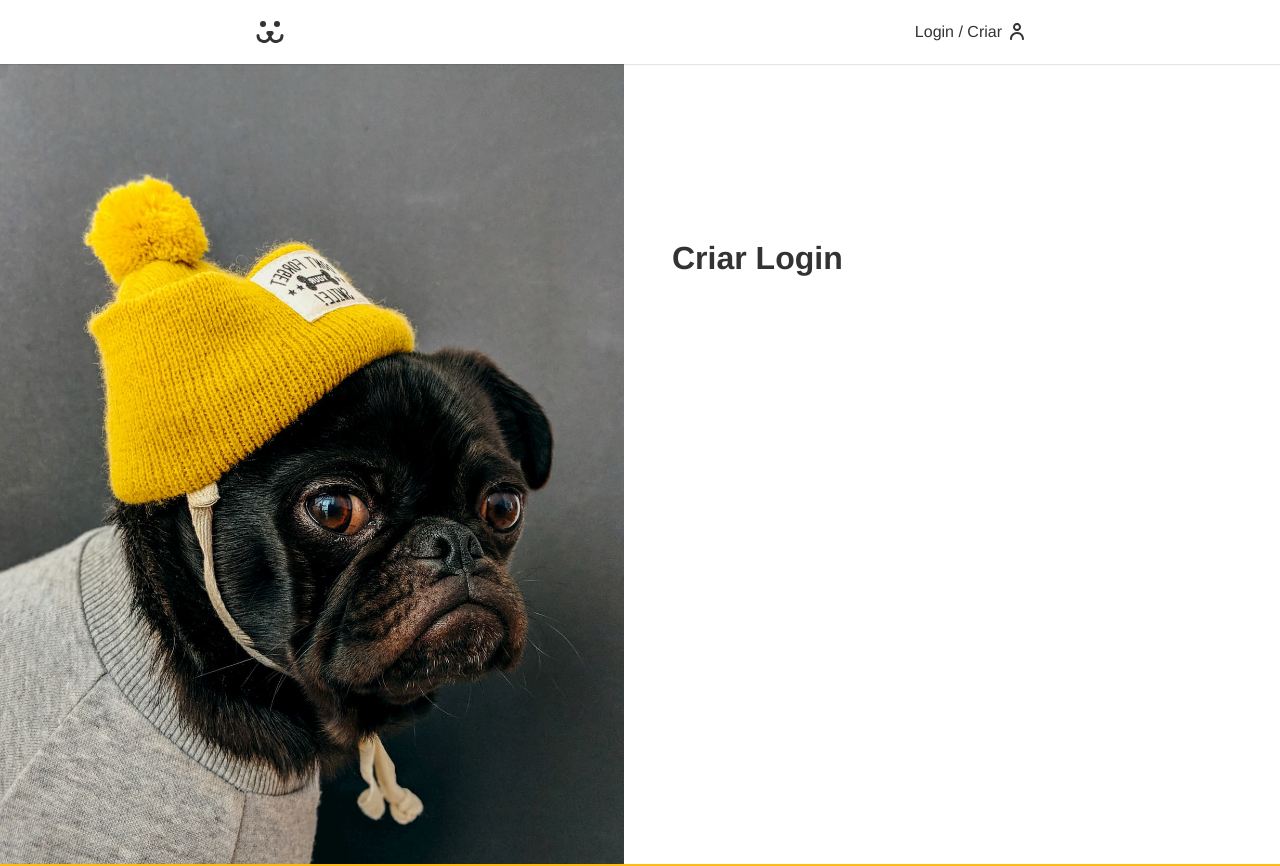
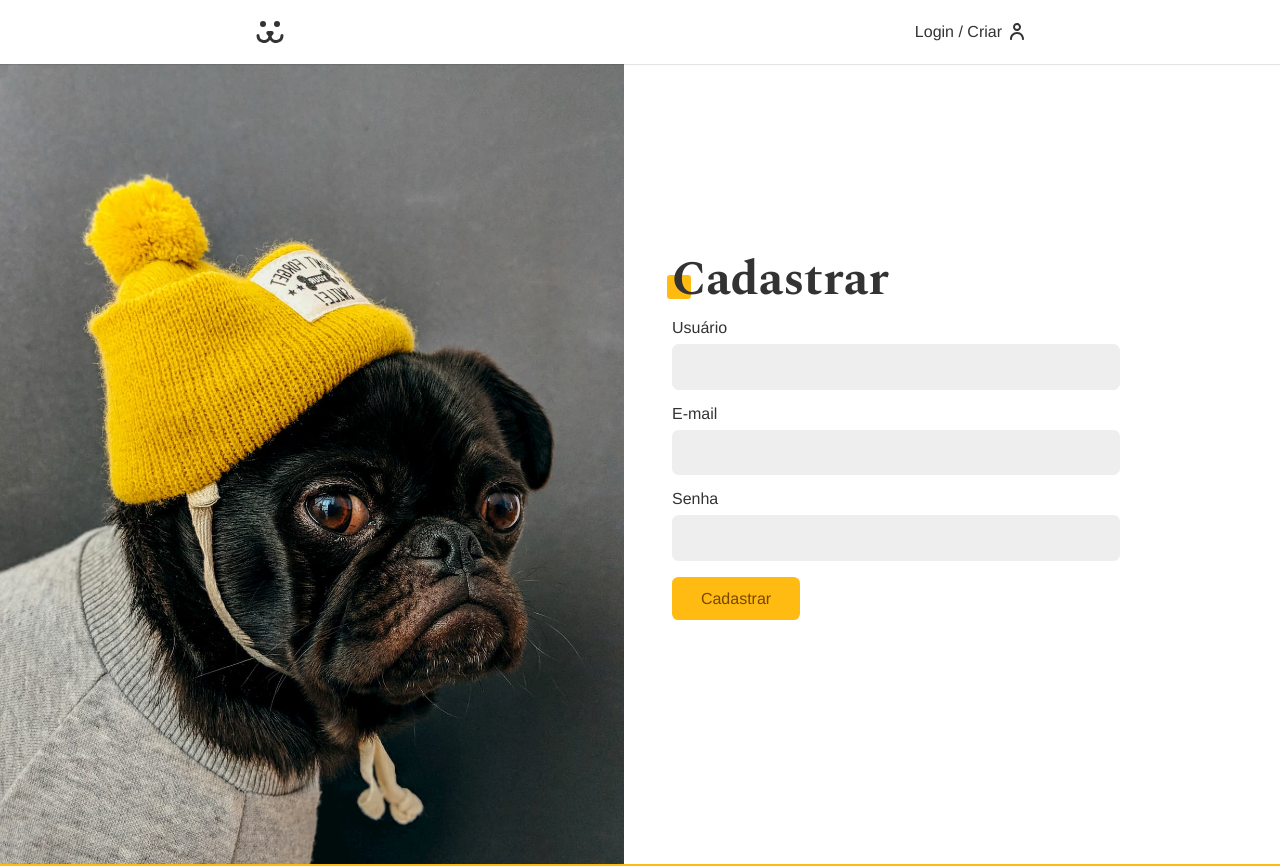
Before and after one commit to marcelodscosta/dogs-next, a Next.js app: page /login/create in a window 1280 px wide. Shown: the top 866 px of the page. Built offline with nearby package versions, Linux system fonts and the light colour scheme.

Commit message:
creating user

```diff
--- /dev/null
+++ b/src/actions/userPost.ts
@@ -0,0 +1,41 @@
+'use server'
+
+import { USER_POST } from "@/functions/api";
+import apiError from "@/functions/apiError";
+import loginAction from "./login";
+
+export default async function userPostAction(state: {}, formData: FormData){
+
+  const username = formData.get("username") as String || null;
+  const email = formData.get("email") as String || null;
+  const password = formData.get("password") as String || null;
+
+ console.log(formData);
+
+
+  try {
+    if(!username || !email || !password) throw new Error("Preencha dos dados");
+
+    if(password.length < 6) throw new Error("A Senha deve ter mais de 6 dígitos");
+
+    const { url } = USER_POST();
+    const response = await fetch(url, {
+      method: "POST",
+      body: formData,
+    });
+
+    if(!response.ok) throw new Error("E-mail ou usuário já cadastrado.");
+
+    const { ok } = await loginAction({ ok: true, error: '' }, formData);
+
+    if (!ok) throw new Error('Error ao logar.');
+
+    return { data: null, ok: true, error: ""};
+
+
+  } catch (error) {
+
+    return apiError(error)
+  }
+
+};
--- a/src/app/login/create/page.tsx
+++ b/src/app/login/create/page.tsx
@@ -1,5 +1,10 @@
+import LoginCreateForm from "@/components/LoginCreateForm";
+
 export default function CreateLogin() {
   return (
-    <h1>Criar Login</h1>
+    <div className='animeLeft'>
+      <h2 className="title">Cadastrar</h2>
+      <LoginCreateForm />
+    </div>
   );
 };
--- /dev/null
+++ b/src/components/LoginCreateForm/index.tsx
@@ -0,0 +1,51 @@
+'use client'
+
+import { useEffect } from "react";
+
+import {
+  useFormState,
+  useFormStatus
+} from "react-dom";
+
+import { Input } from "../Input";
+
+import userPostAction from "@/actions/userPost";
+import Button from "../Button";
+import ErrorMesseger from "../Helper/ErrorMesseger";
+import styles from "./login-form.module.css";
+
+const ButtonForm = () => {
+  const { pending } = useFormStatus();
+
+  return (
+    <>
+      {pending
+        ? <Button>Cadastrando</Button>
+        : <Button>Cadastrar</Button>}
+    </>
+  );
+};
+
+
+export default function LoginCreateForm() {
+
+  const [state, action] = useFormState(userPostAction, {
+    ok: false,
+    error: "",
+    data: null,
+  });
+
+  useEffect(() => {
+    if (state.ok) window.location.href = '/account';
+  }, [state.ok]);
+
+  return (
+    <form className={styles.form} action={action}>
+      <Input label="Usuário" type="text" name="username" />
+      <Input label="E-mail" type="email" name="email" />
+      <Input label="Senha" type="password" name="password" />
+      <ButtonForm />
+      <ErrorMesseger error={state.error} />
+    </form>
+  );
+};
--- /dev/null
+++ b/src/components/LoginCreateForm/login-form.module.css
@@ -0,0 +1,43 @@
+.form {
+  margin-bottom: 2rem;
+}
+
+.perdeu {
+  display: inline-block;
+  color: #666;
+  padding: 0.5rem 0;
+  line-height: 1;
+}
+
+.perdeu::after {
+  content: '';
+  height: 2px;
+  width: 100%;
+  background: currentColor;
+  display: block;
+}
+
+.cadastro {
+  margin-top: 4rem;
+  margin-bottom: 4rem;
+}
+
+.cadastro p {
+  margin-top: 2rem;
+  margin-bottom: 2rem;
+}
+
+.subtitle {
+  font-family: var(--type-second);
+  line-height: 1;
+  font-size: 2rem;
+}
+
+.subtitle::after {
+  content: '';
+  display: block;
+  background: #ddd;
+  height: 0.5rem;
+  width: 3rem;
+  border-radius: 0.2rem;
+}
--- a/src/functions/api.ts
+++ b/src/functions/api.ts
@@ -4,4 +4,10 @@ export function TOKEN_POST(){
   return {
     url: API_URL + "/jwt-auth/v1/token",
   }
-}
+};
+
+export function USER_POST(){
+  return {
+    url: API_URL + "/api/user",
+  }
+};
```
